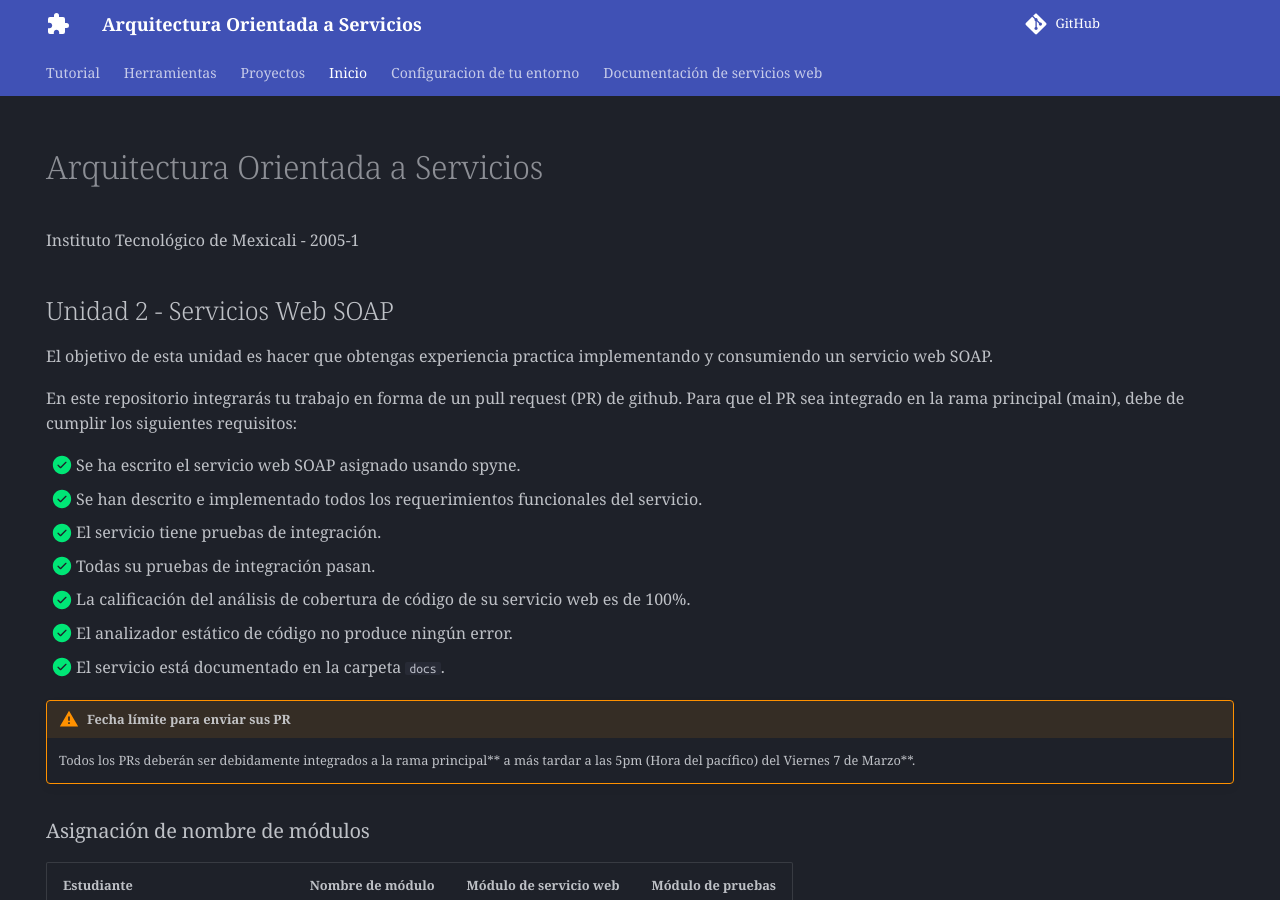
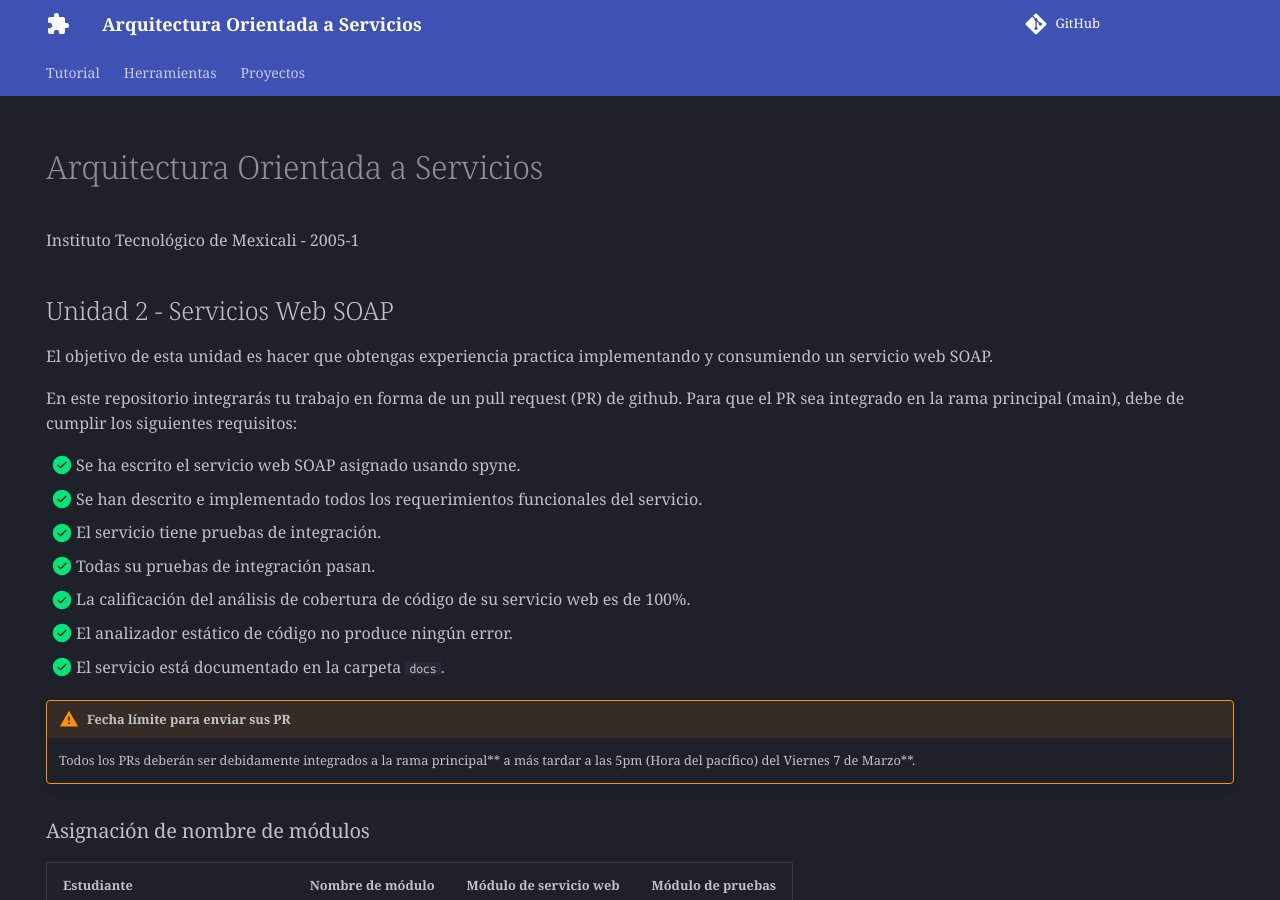
Before and after one commit to misaelnieto/itm_2025_soa_u2, an MkDocs documentation site: the page built from docs/index.md, in a window 1280 px wide and 900 px high. Built offline with MkDocs 1.6.1 and Material for MkDocs 9.7.7, drawn with Linux system fonts in a browser that asks for light colours; comment, search, counter and statistics services are not loaded.

Commit message:
Deshace cambios de mkdocs

```diff
--- a/mkdocs.yml
+++ b/mkdocs.yml
@@ -19,10 +19,6 @@ nav:
   - Herramientas:
     - webservice: herramientas/webservice.md
   - Proyectos: servicios/index.md
-  - Inicio: index.md
-  - Configuracion de tu entorno: configuracion.md
-  - Documentación de servicios web: proyectos/index.md
-
 theme:
   name: material
   language: es
```
